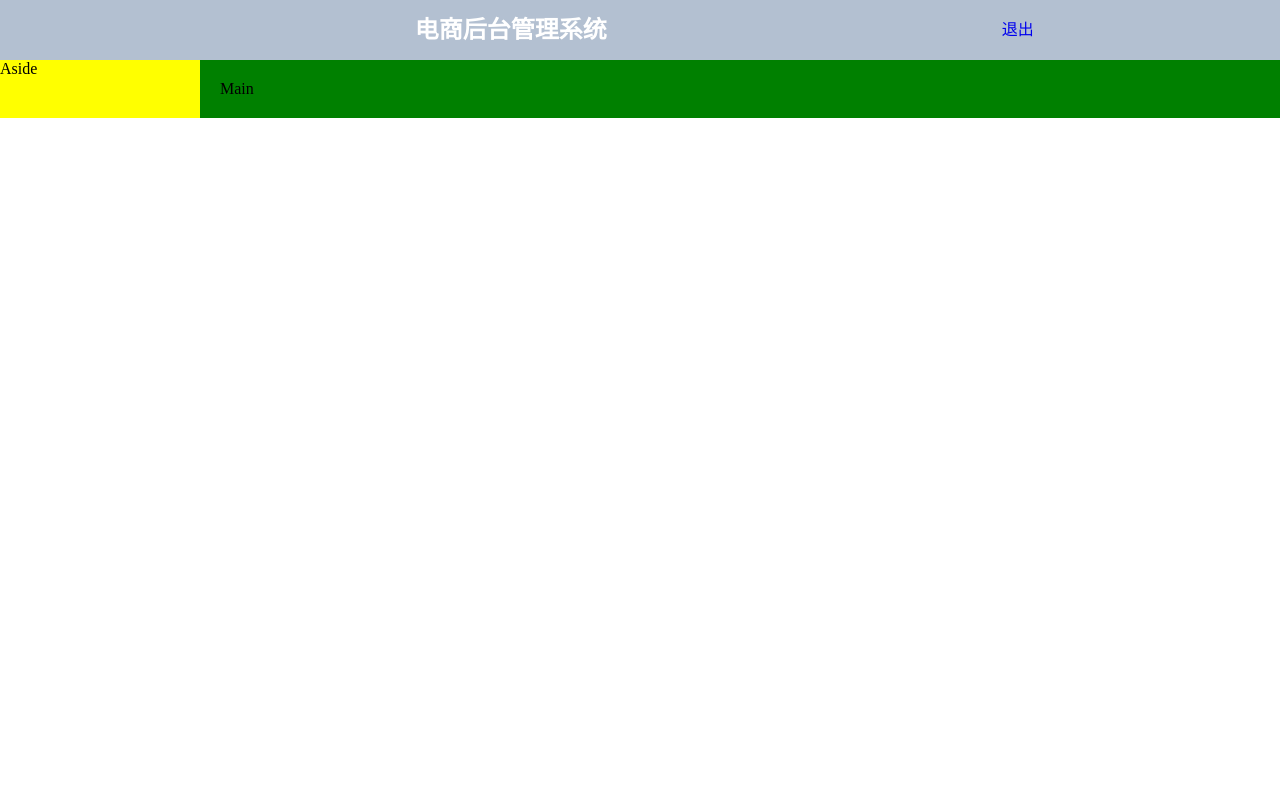
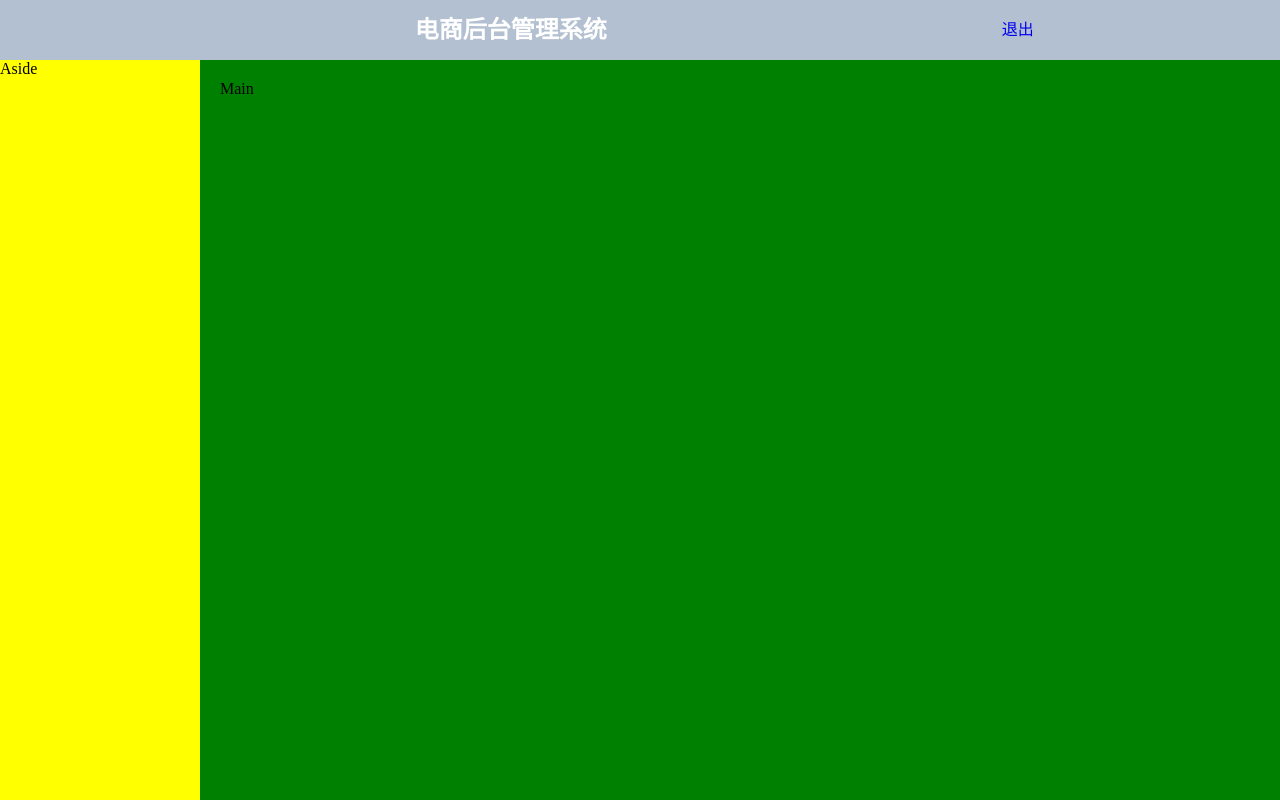
Before and after one commit to kookkkk/shopmanager64, a Vue app: page /#/ in a window 1280 px wide. Built offline with nearby package versions, Linux system fonts and the light colour scheme.

Commit message:
处理登录请求

```diff
--- a/package.json
+++ b/package.json
@@ -12,6 +12,7 @@
     "build": "node build/build.js"
   },
   "dependencies": {
+    "axios": "^0.18.0",
     "element-ui": "^2.5.4",
     "vue": "^2.5.2",
     "vue-router": "^3.0.1"
--- a/src/App.vue
+++ b/src/App.vue
@@ -1,6 +1,7 @@
 <template>
   <div id="app">
-    <router-view/>
+    <router-view></router-view>
+    <!-- 登录组件 div#wrap-login-->
   </div>
 </template>
 
@@ -11,4 +12,7 @@ export default {
 </script>
 
 <style>
+#app {
+  height: 100%;
+}
 </style>
--- a/src/main.js
+++ b/src/main.js
@@ -6,9 +6,9 @@ import 'element-ui/lib/theme-chalk/index.css'
 import '@/assets/css/base.css'
 import App from './App'
 import router from './router'
-// import axios from 'axios'
-// axios.defaults.baseURL = 'http://localhost:8888/api/private/v1/'
-// Vue.prototype.$http = axios
+import axios from 'axios'
+axios.defaults.baseURL = 'http://localhost:8888/api/private/v1/'
+Vue.prototype.$http = axios
 
 // 所有的Vue插件都是这样用
 // Vue.use(VueRouter)
```
Also changed, not shown: src/components/login.vue (+0 -45 lines), 1 other file (tests, documents, lock files or other folders).
